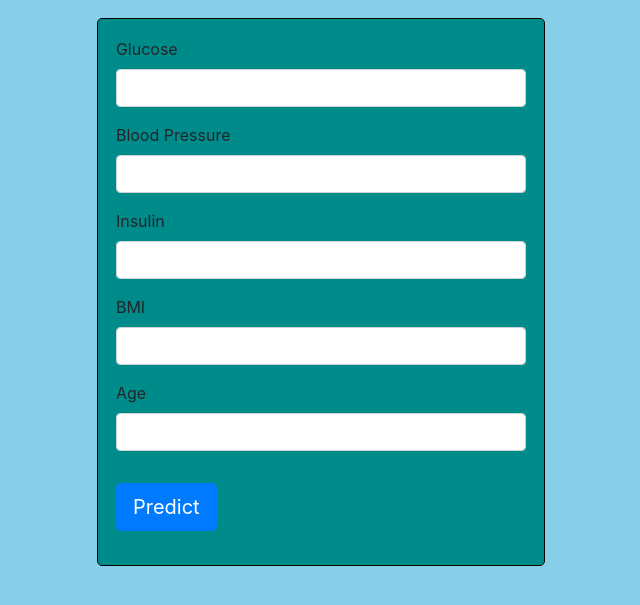
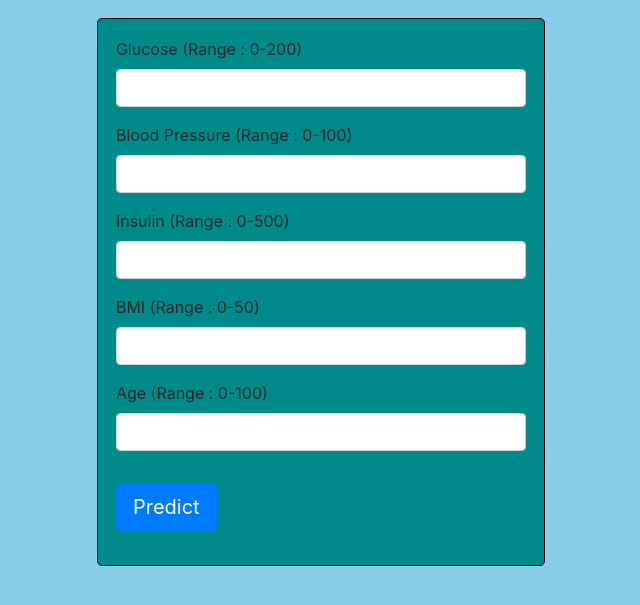
Before and after one commit to sunkadshreyas/DiabetesPrediction, a Flask app: page / in a window 1280 px wide. Shown: the part 65-670 px from the top of the page, without its empty margins (287-927 px from the left). Run offline with Flask 2, Linux system fonts and the light colour scheme; parts of the project's set-up code (start-up, migrations or seed data) failed here and were passed over; some libraries are stand-ins or nearby versions.

Commit message:
modified html page

```diff
--- a/templates/index.html
+++ b/templates/index.html
@@ -23,7 +23,7 @@
             {{ form.hidden_tag() }}
             <fieldset class="form-group">
                 <div class="form-group">
-                    {{ form.glucose.label(class="form-control-label") }}
+                    {{ form.glucose.label(class="form-control-label") }} (Range : 0-200)
                     {% if form.glucose.errors %}
                         {{ form.glucose(class="form-control form-control-sm is-invalid")}}
                         <div class="invalid-feedback">
@@ -36,7 +36,7 @@
                     {% endif %}
                 </div>
                 <div class="form-group">
-                    {{ form.blood_pressure.label(class="form-control-label") }}
+                    {{ form.blood_pressure.label(class="form-control-label") }} (Range : 0-100)
                     {% if form.blood_pressure.errors %}
                         {{ form.blood_pressure(class="form-control form-control-sm is-invalid")}}
                         <div class="invalid-feedback">
@@ -49,7 +49,7 @@
                     {% endif %}
                 </div>
                 <div class="form-group">
-                    {{ form.insulin.label(class="form-control-label") }}
+                    {{ form.insulin.label(class="form-control-label") }} (Range : 0-500)
                     {% if form.insulin.errors %}
                         {{ form.insulin(class="form-control form-control-sm is-invalid")}}
                         <div class="invalid-feedback">
@@ -62,7 +62,7 @@
                     {% endif %}
                 </div>
                 <div class="form-group">
-                    {{ form.bmi.label(class="form-control-label") }}
+                    {{ form.bmi.label(class="form-control-label") }} (Range : 0-50)
                     {% if form.bmi.errors %}
                         {{ form.bmi(class="form-control form-control-sm is-invalid")}}
                         <div class="invalid-feedback">
@@ -75,7 +75,7 @@
                     {% endif %}
                 </div>
                 <div class="form-group">
-                    {{ form.age.label(class="form-control-label") }}
+                    {{ form.age.label(class="form-control-label") }} (Range : 0-100)
                     {% if form.age.errors %}
                         {{ form.age(class="form-control form-control-sm is-invalid")}}
                         <div class="invalid-feedback">
```
